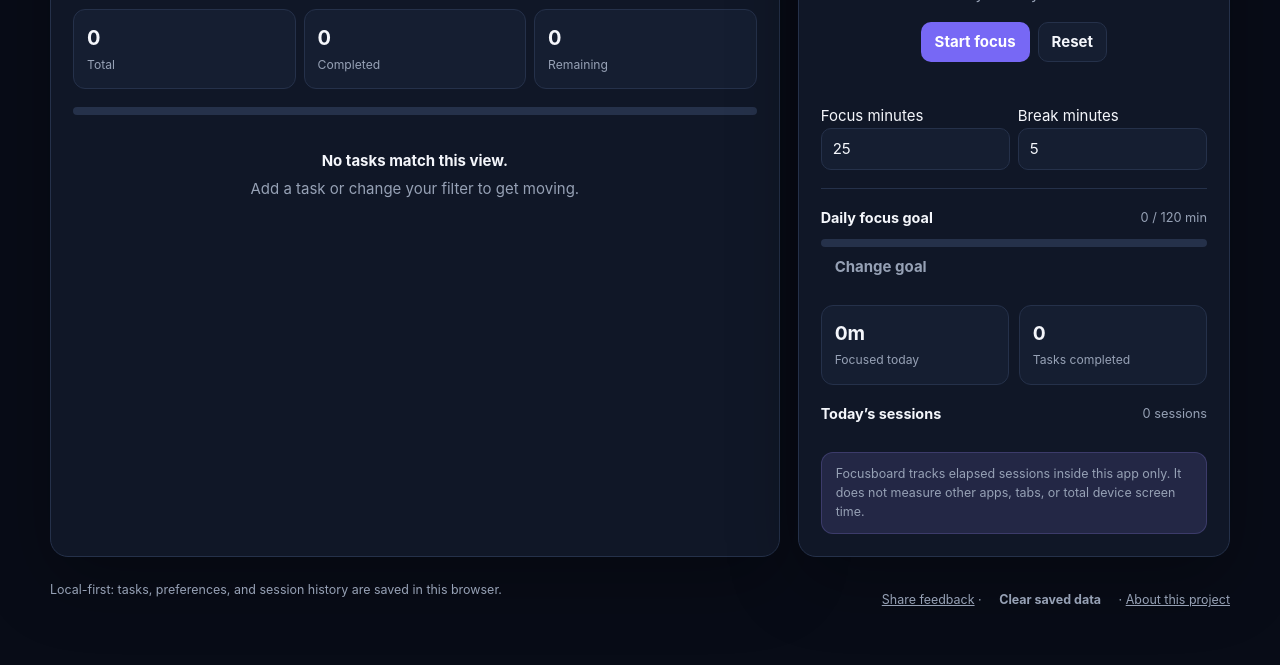
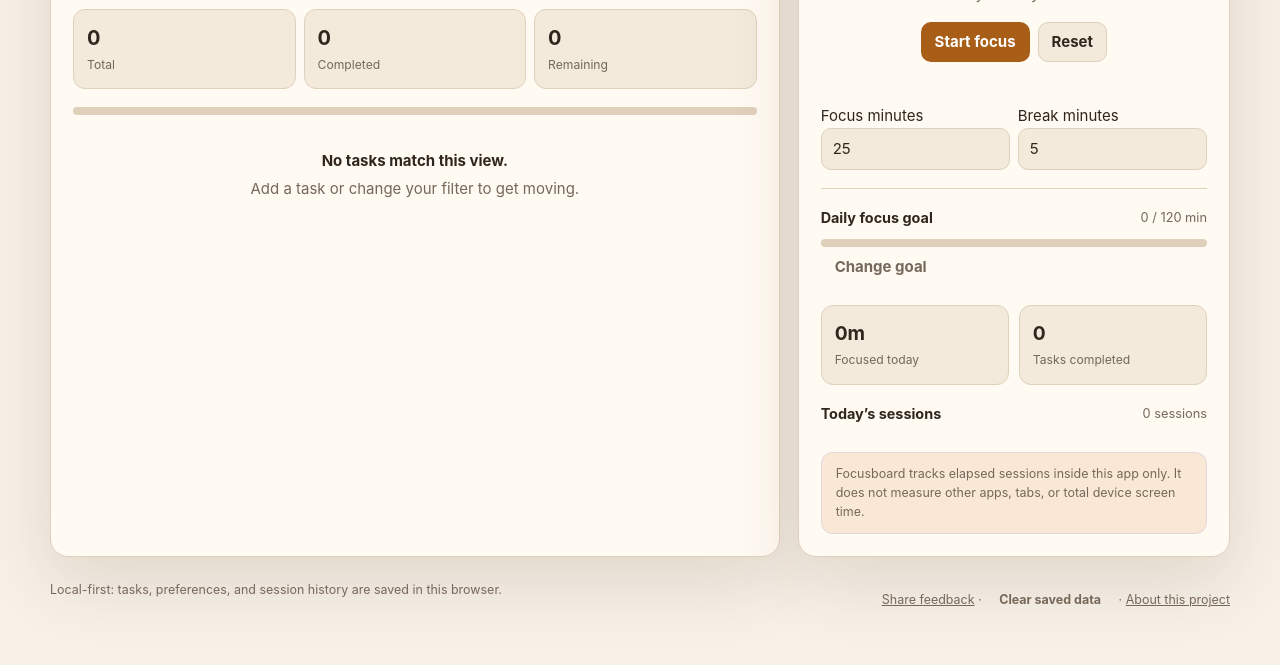
Before and after one commit to anish25bcmn0021-hue/focusboard-todo, a plain HTML site: page index.html in a window 1280 px wide. Shown: the part 590-1255 px from the top of the page. Drawn offline with Linux system fonts and the light colour scheme.

Commit message:
Add warm theme and MIT license
Co-authored-by: Copilot App <223556219+Copilot@users.noreply.github.com>

```diff
--- a/index.html
+++ b/index.html
@@ -3,27 +3,27 @@
 <head>
   <meta charset="UTF-8">
   <meta name="viewport" content="width=device-width, initial-scale=1">
-  <meta name="theme-color" content="#0b1020">
+  <meta name="theme-color" content="#f7f1e8">
   <meta name="description" content="Focusboard is a private, local-first productivity dashboard for tasks and focus sessions.">
   <title>Focusboard — Plan with intention</title>
   <style>
     :root {
-      color-scheme: dark;
-      --bg: #080c17;
-      --panel: #101727;
-      --panel-2: #151e31;
-      --panel-3: #1a2640;
-      --text: #f4f6fb;
-      --muted: #96a1b5;
-      --faint: #647089;
-      --line: #25314a;
-      --accent: #9a8cff;
-      --accent-strong: #7768f5;
-      --accent-soft: rgba(154, 140, 255, .14);
-      --green: #43d49a;
-      --amber: #f8bd5d;
-      --red: #ff7c83;
-      --shadow: 0 24px 70px rgba(0, 0, 0, .28);
+      color-scheme: light;
+      --bg: #f7f1e8;
+      --panel: #fffaf2;
+      --panel-2: #f3eadc;
+      --panel-3: #eadcc7;
+      --text: #30261d;
+      --muted: #76685a;
+      --faint: #9d8e7d;
+      --line: #dfd0bc;
+      --accent: #c9822b;
+      --accent-strong: #a85e16;
+      --accent-soft: rgba(201, 130, 43, .14);
+      --green: #2f8f63;
+      --amber: #c9822b;
+      --red: #b94a48;
+      --shadow: 0 24px 70px rgba(83, 52, 21, .14);
       --radius: 18px;
     }
     * { box-sizing: border-box; }
@@ -38,7 +38,7 @@
     button, input, select { font: inherit; }
     button { cursor: pointer; }
     button:focus-visible, input:focus-visible, select:focus-visible {
-      outline: 3px solid rgba(154, 140, 255, .48);
+      outline: 3px solid rgba(201, 130, 43, .48);
       outline-offset: 2px;
     }
     .shell { width: min(1180px, calc(100% - 32px)); margin: 0 auto; padding: 32px 0 46px; }
@@ -47,7 +47,7 @@
     }
     .topbar { justify-content: space-between; gap: 20px; margin-bottom: 34px; }
     .brand { gap: 12px; text-decoration: none; color: var(--text); }
-    .logo { display: grid; place-items: center; width: 42px; height: 42px; border-radius: 13px; color: #fff; background: var(--accent-strong); font-weight: 900; letter-spacing: -.05em; box-shadow: 0 10px 30px rgba(119, 104, 245, .28); }
+    .logo { display: grid; place-items: center; width: 42px; height: 42px; border-radius: 13px; color: #fff; background: var(--accent-strong); font-weight: 900; letter-spacing: -.05em; box-shadow: 0 10px 30px rgba(168, 94, 22, .24); }
     .brand strong { display: block; font-size: 1.05rem; letter-spacing: -.02em; }
     .brand small { display: block; color: var(--muted); font-size: .77rem; }
     .nav { gap: 8px; }
@@ -70,7 +70,7 @@
     .btn { min-height: 38px; padding: 8px 13px; border: 1px solid transparent; border-radius: 10px; color: var(--text); background: transparent; font-weight: 750; transition: border-color .2s ease, background .2s ease, transform .15s ease; }
     .btn:active { transform: translateY(1px); }
     .btn-primary { color: #fff; background: var(--accent-strong); }
-    .btn-primary:hover { background: #6959e9; }
+    .btn-primary:hover { background: #8c4d12; }
     .btn-secondary { border-color: var(--line); background: var(--panel-2); }
     .btn-secondary:hover { border-color: var(--accent); }
     .btn-ghost { color: var(--muted); }
@@ -89,7 +89,7 @@
     .stat { padding: 13px; border: 1px solid var(--line); border-radius: 12px; background: var(--panel-2); }
     .stat strong { display: block; font-size: 1.25rem; }
     .stat span { color: var(--muted); font-size: .76rem; }
-    .progress { height: 8px; overflow: hidden; border-radius: 100px; background: #25314a; }
+    .progress { height: 8px; overflow: hidden; border-radius: 100px; background: var(--line); }
     .progress-bar { width: 0; height: 100%; border-radius: inherit; background: var(--accent); transition: width .3s ease; }
     .task-list { list-style: none; padding: 0; margin: 0; }
     .task { display: grid; grid-template-columns: auto minmax(0, 1fr) auto; gap: 11px; align-items: center; padding: 14px 0; border-top: 1px solid var(--line); }
```
Also changed, not shown: feedback.html (+6 -6 lines), 2 other files.
